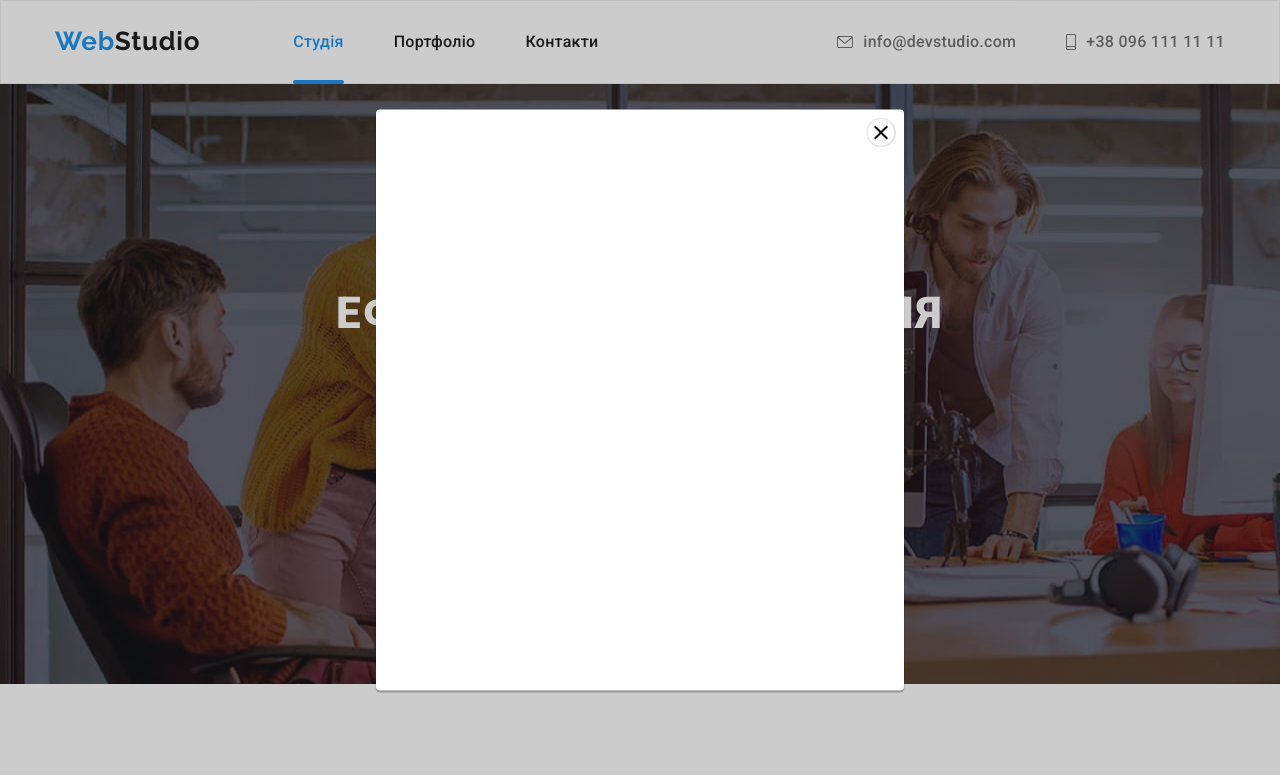
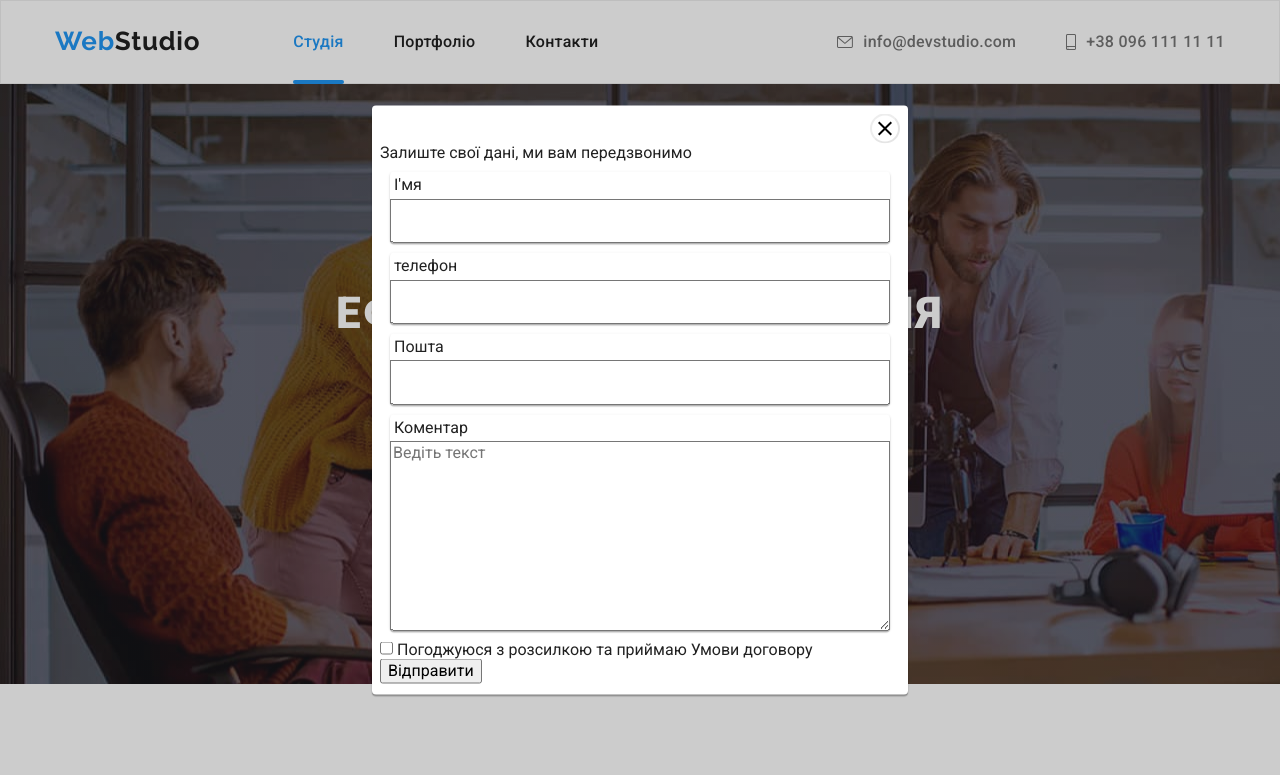
Before and after one commit to MorozO11/dimon-markup-hw-07, a plain HTML site: page index.html in a window 1280 px wide. Both pictures are taken after a click on the button "Замовити послугу". Shown: the top 775 px of the page. Drawn offline with nearby package versions, Linux system fonts and the light colour scheme.

Commit message:
зробив розмітку форми модального вікна

```diff
--- a/css/style.css
+++ b/css/style.css
@@ -789,8 +789,8 @@ align-items: center;
     top: 50%;
     left: 50%;
     transform: translate(-50%, -50%);
-    width: 528px;
-    height: 581px;
+    width: 536px;
+    height: 589px;
     padding: 8px;
     border-radius: 4px;
     background: #FFF;
@@ -798,6 +798,25 @@ align-items: center;
 
 
 }
+
+
+.form__field{
+    display: flex;
+    flex-direction: column;
+    margin: 10px;
+    border-radius: 4px;
+background: #FFF;
+box-shadow: 0px 2px 1px 0px rgba(0, 0, 0, 0.20), 0px 1px 1px 0px rgba(0, 0, 0, 0.14), 0px 1px 3px 0px rgba(0, 0, 0, 0.12);
+}
+.form__field label{
+    margin: 4px;
+}
+.form__field input{
+
+    padding: 11px;
+}
+
+
 
 .close__black {
     border-radius: 50%;
--- a/index.html
+++ b/index.html
@@ -358,8 +358,8 @@
                 <form class="footer__email" action="email">
                     <label for="mail"></label>
                     <input class="mail" type="email" name="mail" id="mail" placeholder="E-mail">
-                    <button type="button" class="footer__button">Підписатися
-                        <svg  width="24px" height="24px">
+                    <button type="submit" class="footer__button">Підписатися
+                        <svg width="24px" height="24px">
                             <use href="./img/icons/symbol-defs-email.svg#icon-icon-send-1"></use>
                         </svg>
                     </button>
@@ -375,8 +375,38 @@
                 <svg width="18px" height="18px">
                     <use href="./img/icons/modal-close.svg#icon-Vector"></use>
                 </svg>
+            </button>
+            <p>Залиште свої дані, ми вам передзвонимо</p>
+            <form class="form">
+                <p class="form__field">
+                    <label for="name">І'мя</label>
+                    <input type="text" name="name" id="name">
+                </p>
 
-            </button>
+                <p class="form__field">
+                    <label for="tel">телефон</label>
+                    <input type="tel" name="tel" id="tel">
+                </p>
+
+                <p class="form__field">
+                    <label for="mail">Пошта</label>
+                    <input type="email" name="mail" id="mail">
+                </p>
+
+                <p class="form__field">
+                    <label for="comemnt">Коментар</label>
+                    <textarea name="comemnt" id="comemnt" rows="10" placeholder="Ведіть текст"></textarea>
+                </p>
+
+                <p >
+                    <input type="checkbox" name="policy" id="policy">
+                    <label for="policy">Погоджуюся з розсилкою та приймаю Умови договору</label>
+                </p>
+
+
+
+                <button type="submit">Відправити</button>
+            </form>
         </div>
     </div>
 
```
Also changed, not shown: portfolio.html (+1 -1 lines).
